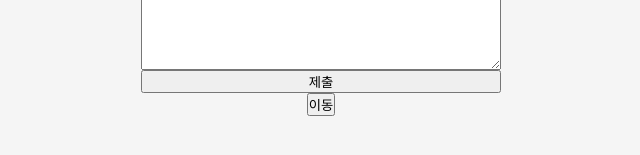
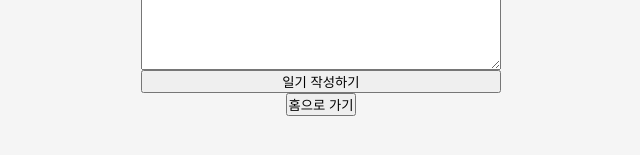
Before and after one commit to clwmfksek/weather-diary, a React (Vite) app: page /write in a window 1280 px wide. Shown: the part 203-358 px from the top of the page, without its empty margins (319-959 px from the left). Built offline with nearby package versions, Linux system fonts and the light colour scheme.

Commit message:
edit: button message change

```diff
--- a/src/pages/Home.jsx
+++ b/src/pages/Home.jsx
@@ -48,7 +48,7 @@ function DiaryComponents({ gets, setDiaryList }) {
 
 function Move() {
   const navigate = useNavigate();
-  return <button onClick={() => navigate("/write")}>이동</button>;
+  return <button onClick={() => navigate("/write")}>일기 쓰기</button>;
 }
 
 function EditMove({ index }) {
--- a/src/pages/Write.jsx
+++ b/src/pages/Write.jsx
@@ -67,7 +67,7 @@ function WriteDiary({ onChangeEvent, submitFunc, getValues }) {
           onChange={(event) => onChangeEvent("content", event)}
           value={getValues("content")}
         />
-        <button type="submit">제출</button>
+        <button type="submit">일기 작성하기</button>
       </FormContainer>
     </>
   );
@@ -75,7 +75,7 @@ function WriteDiary({ onChangeEvent, submitFunc, getValues }) {
 
 function Move() {
   const navigate = useNavigate();
-  return <button onClick={() => navigate("/home")}>이동</button>;
+  return <button onClick={() => navigate("/home")}>홈으로 가기</button>;
 }
 
 const Container = styled.div`
```
